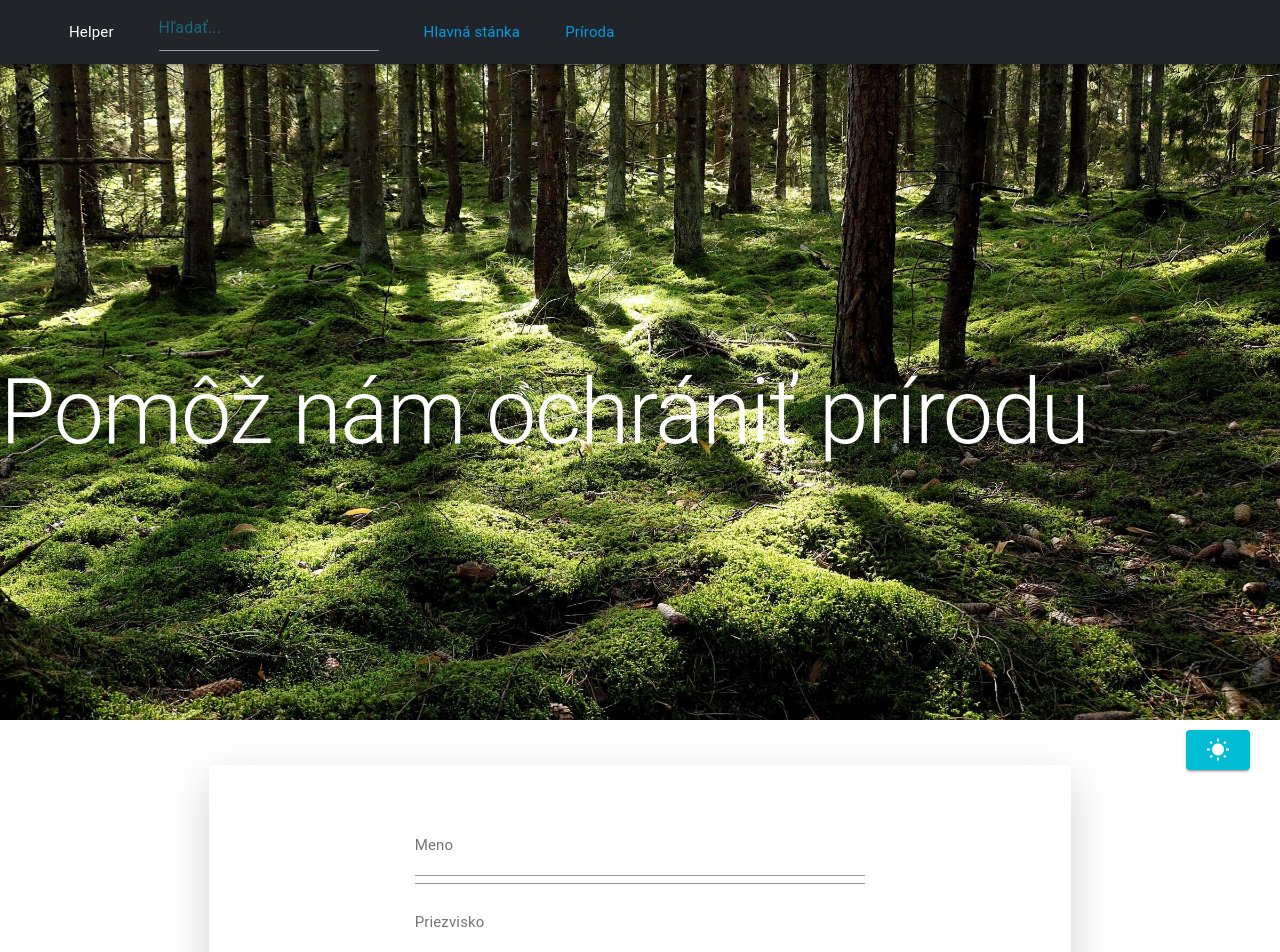
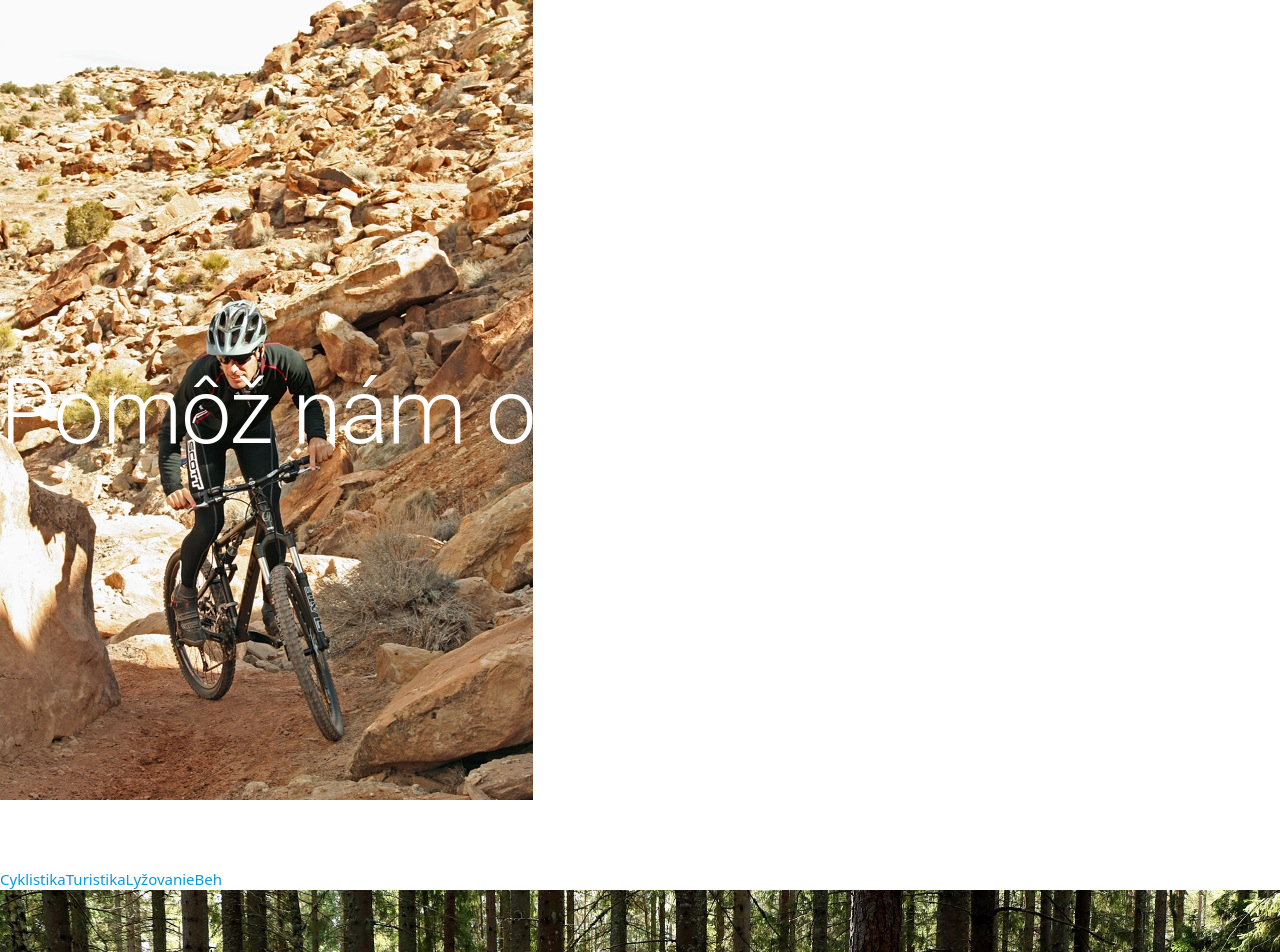
Before and after one commit to AdBrWebDev/helper-app, a React (Create React App) app: page /Nature in a window 1280 px wide. Shown: the top 952 px of the page. Built offline with nearby package versions, Linux system fonts and the light colour scheme.

Commit message:
cycling files created

```diff
--- a/src/App.js
+++ b/src/App.js
@@ -1,20 +1,17 @@
 import {Link, BrowserRouter as Router, Switch, Route} from 'react-router-dom';
 import React, {Suspense, lazy} from 'react';
 import AppBar from '@material-ui/core/AppBar';
+import Grid from '@material-ui/core/Grid';
 import Toolbar from '@material-ui/core/Toolbar';
-//import IconButton from '@material-ui/core/IconButton';
 import Typography from '@material-ui/core/Typography';
 import InputBase from '@material-ui/core/InputBase';
-/*import MenuItem from '@material-ui/core/MenuItem';
-import Menu from '@material-ui/icons/Menu';
-import MenuIcon from '@material-ui/icons/Menu';
-import SearchIcons from '@material-ui/icons/Search';*/
 import 'bootstrap/dist/css/bootstrap.min.css';
 import 'material-icons/iconfont/material-icons.css';
 import 'materialize-css/dist/css/materialize.css';
+import Box from '@material-ui/core/Box';
 import Footer from './components/Footer';
 import './App.css';
-const MainPg = lazy(() => import('./pages/MainPg'));
+import MainNav from './components/Main-nav';
 const Nature = lazy(() => import('./pages/Nature'));
 const Weather = lazy(() => import('./pages/Weather'));
 
@@ -22,7 +19,34 @@ function App() {
   return (
     <Suspense fallback={'loading....'}>
       <Router>
-        <AppBar className='bg-dark'>
+        <Grid>
+          <Grid item xs={12} sm={12} md={6} xl={3} lg={6}>
+            <img src="/images/cycling.jpg" alt="" />
+          </Grid>
+          <Grid item xs={12} sm={12} md={6} xl={3} lg={6}>
+            <img src="" alt="" />
+          </Grid>
+          <Grid item xs={12} sm={12} md={6} xl={3} lg={6}>
+            <img src="" alt="" />
+          </Grid>
+          <Grid item xs={12} sm={12} md={6} xl={3} lg={6}>
+            <img src="" alt="" />
+          </Grid>
+        </Grid>
+
+          <Link to="/">Cyklistika</Link>
+          <Link to="/Nature">Turistika</Link>
+          <Link to="/Nature">Lyžovanie</Link>
+          <Link to="/Nature">Beh</Link>
+
+        <Switch>
+            <Route path="/MainPg" component={Nature} />
+            <Route path="/Nature" component={Nature} />
+        </Switch>
+      </Router>
+      {/*<MainNav />
+      <Router>
+        <AppBar className="mt-5 position-fixed">
           <Toolbar>
             <Typography className="mx-5 my-auto">Helper</Typography>
             <InputBase placeholder="Hľadať..." className="text-info" />
@@ -36,7 +60,7 @@ function App() {
         </Switch>
       </Router>
       <Weather />
-      <Footer />
+      <Footer />*/}
       </Suspense>
   );
 }
--- /dev/null
+++ b/src/components/Main-nav.jsx
@@ -0,0 +1,22 @@
+import React, {useState} from 'react';
+import BottomNavigationAction from '@material-ui/core/BottomNavigationAction';
+import BottomNavigation from '@material-ui/core/BottomNavigation';
+import FolderIcon from '@material-ui/icons/Folder';
+import RestoreIcon from '@material-ui/icons/Restore';
+import FavoriteIcon from '@material-ui/icons/Favorite';
+import LocationOnIcon from '@material-ui/icons/LocationOn';
+
+export default function MainNav(){
+    const [type, setType] = useState('');
+
+    const handleChange = (newValue) => {
+        setType(newValue);
+      };
+
+    return (
+      <BottomNavigation value={type} onChange={handleChange} className="position-fixed top-0 row w-100">
+        <BottomNavigationAction label="Recents" value="recents" icon={<RestoreIcon />} className="col-6" />
+        <BottomNavigationAction label="Favorites" value="favorites" icon={<FavoriteIcon />} className="col-6" />
+      </BottomNavigation>
+      )
+}
--- a/src/pages/MainPg.js
+++ /dev/null
@@ -1,5 +0,0 @@
-export default function MainPg(){
-    return(
-        <h1 className="p-5">MainPg</h1>
-    )
-}
```
Also changed, not shown: public/images/cycling.jpg (added), src/index.css (line endings or trailing spaces), src/pages/cycling/CyclingMNPG.js (added), src/pages/cycling/TrackingRoute.js (added).
